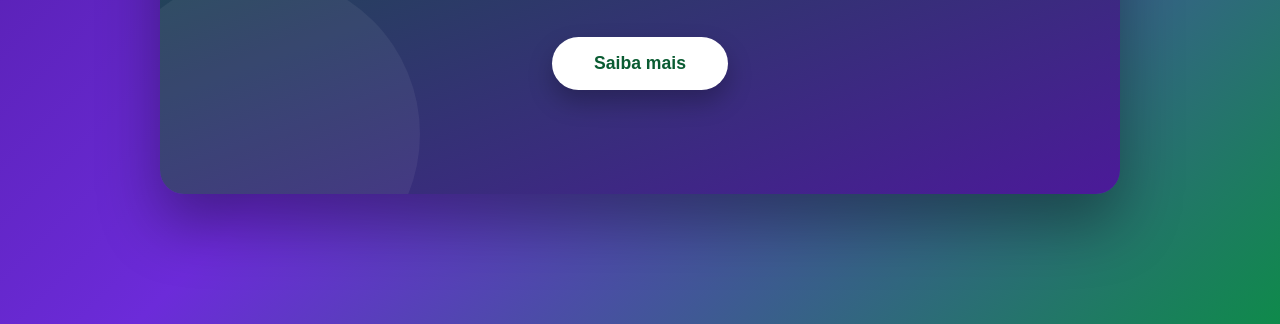
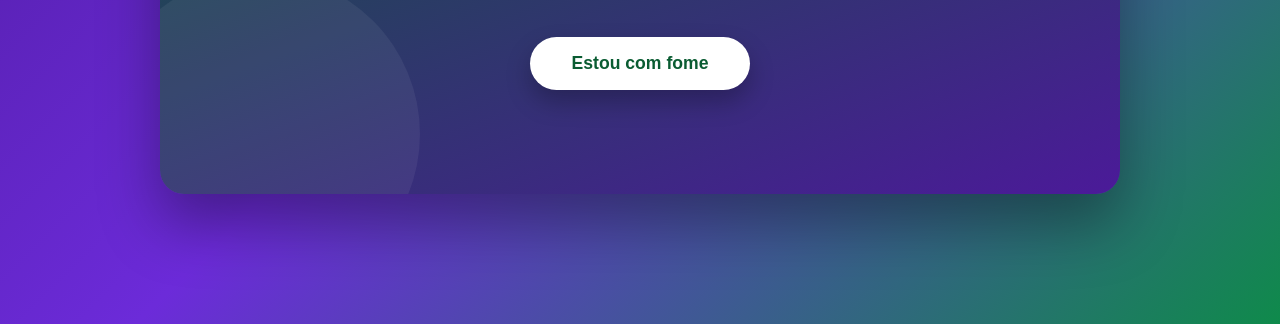
Before and after one commit to carolinevitorino/prototipo-dupla-carol-caio, a plain HTML site: page index.html in a window 1280 px wide. Shown: the part 476-800 px from the top of the page. Drawn offline with Linux system fonts and the light colour scheme.

Commit message:
novo texto do botao

```diff
--- a/index.html
+++ b/index.html
@@ -135,7 +135,7 @@
     <div class="brand">ArenaCash</div>
     <h1>Indique um amigo e ganhe <span class="highlight">R$ 50</span></h1>
     <p class="subtitle">Compartilhe seu código, seu amigo se cadastra e vocês dois saem ganhando.</p>
-    <button class="cta-button" type="button" onclick="window.location.hash='saiba-mais'">Saiba mais</button>
+    <button class="cta-button" type="button" onclick="window.location.hash='saiba-mais'">Estou com fome</button>
   </main>
 </body>
 </html>
```
